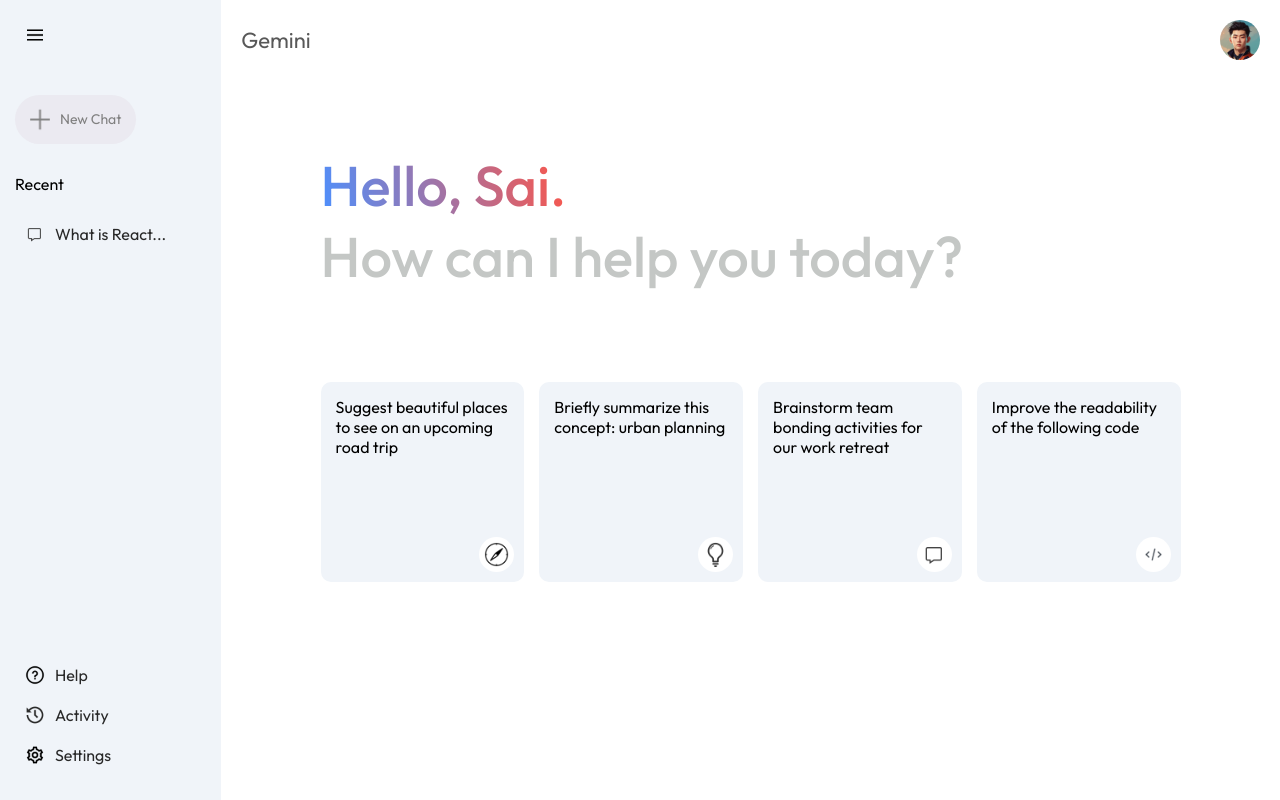
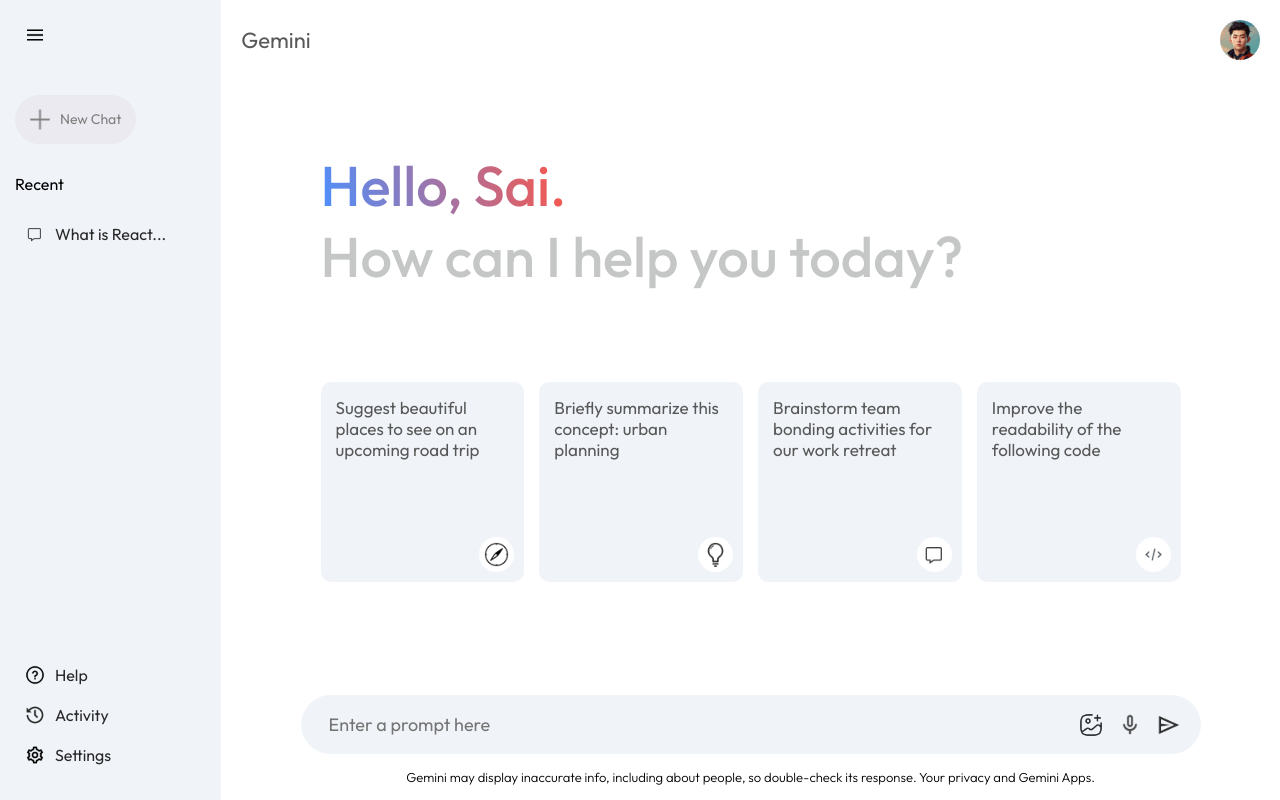
Before and after one commit to SaiRakindi/gemini, a React (Vite) app: page / in a window 1280 px wide. Built offline with nearby package versions, Linux system fonts and the light colour scheme; a web font is replaced by a local one.

Commit message:
style: gemini application ui completed

```diff
--- a/src/components/Main/Main.css
+++ b/src/components/Main/Main.css
@@ -63,3 +63,58 @@
   bottom: 10px;
   right: 10px;
 }
+
+.main .card p {
+  color: #585858;
+  font-size: 17px;
+}
+
+.main .card:hover {
+  background-color: #dfe4ea;
+}
+
+.main-bottom {
+  position: absolute;
+  bottom: 0;
+  width: 100%;
+  max-width: 900px;
+  padding: 0px 20x;
+  margin: auto;
+}
+
+.search-box {
+  display: flex;
+  align-items: center;
+  justify-content: space-between;
+  gap: 20px;
+  background-color: #f0f4f9;
+  padding: 10px 20px;
+  border-radius: 50px;
+}
+
+.search-box img {
+  width: 24px;
+  cursor: pointer;
+}
+
+.search-box input {
+  flex: 1;
+  background: transparent;
+  border: none;
+  outline: none;
+  padding: 8px;
+  font-size: 18px;
+}
+
+.search-box div {
+  display: flex;
+  align-items: center;
+  gap: 15px;
+}
+
+.main .bottom-info {
+  font-size: 13px;
+  margin: 15px auto;
+  text-align: center;
+  font-weight: 300;
+}
--- a/src/components/Main/Main.jsx
+++ b/src/components/Main/Main.jsx
@@ -38,6 +38,22 @@
             <img src={assets.code_icon} alt="" />
           </div>
         </div>
+
+        <div className="main-bottom">
+          <div className="search-box">
+            <input type="text" placeholder="Enter a prompt here" />
+            <div>
+              <img src={assets.gallery_icon} alt="" />
+              <img src={assets.mic_icon} alt="" />
+              <img src={assets.send_icon} alt="" />
+            </div>
+          </div>
+
+          <p className="bottom-info">
+            Gemini may display inaccurate info, including about people, so
+            double-check its response. Your privacy and Gemini Apps.
+          </p>
+        </div>
       </div>
     </div>
   );
```
